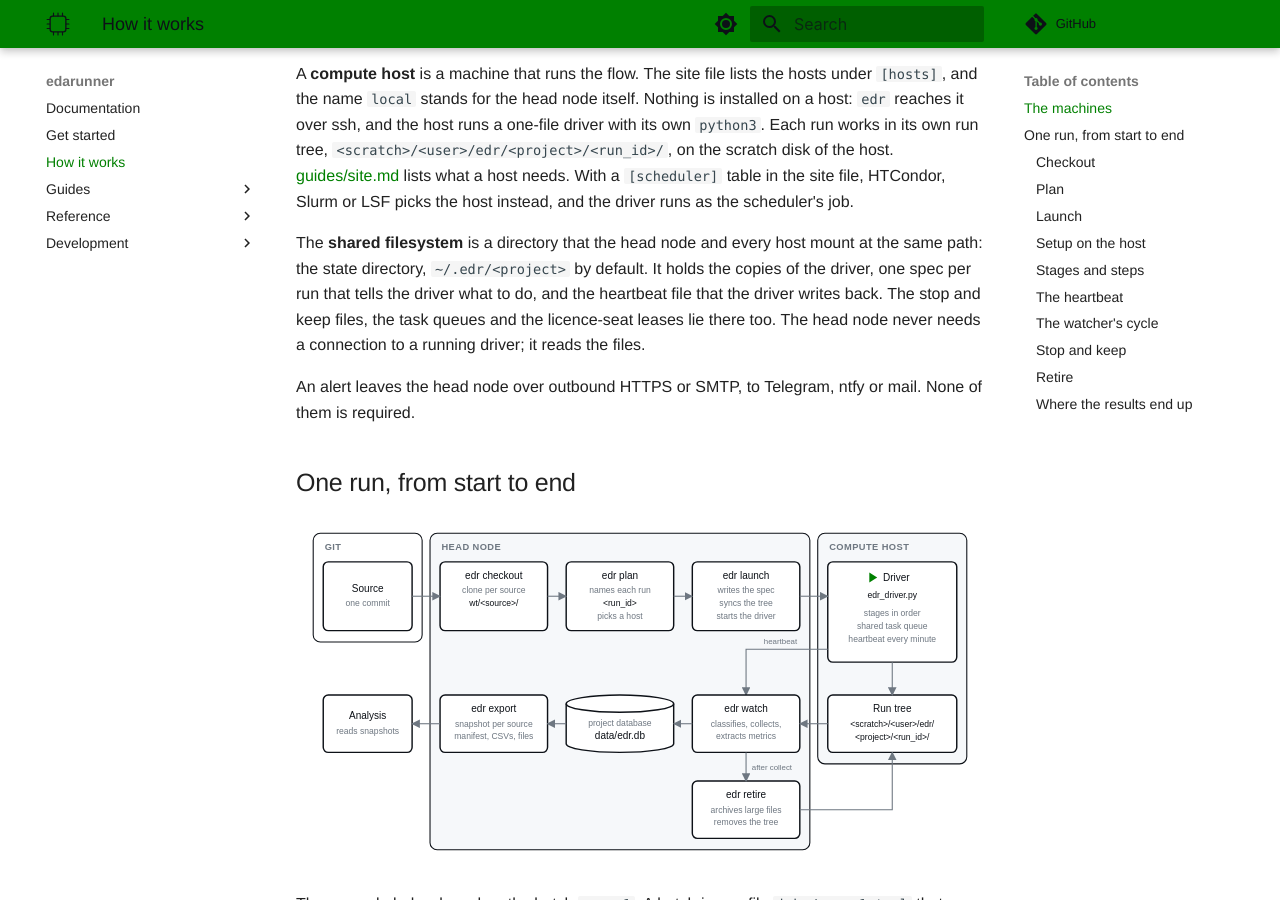
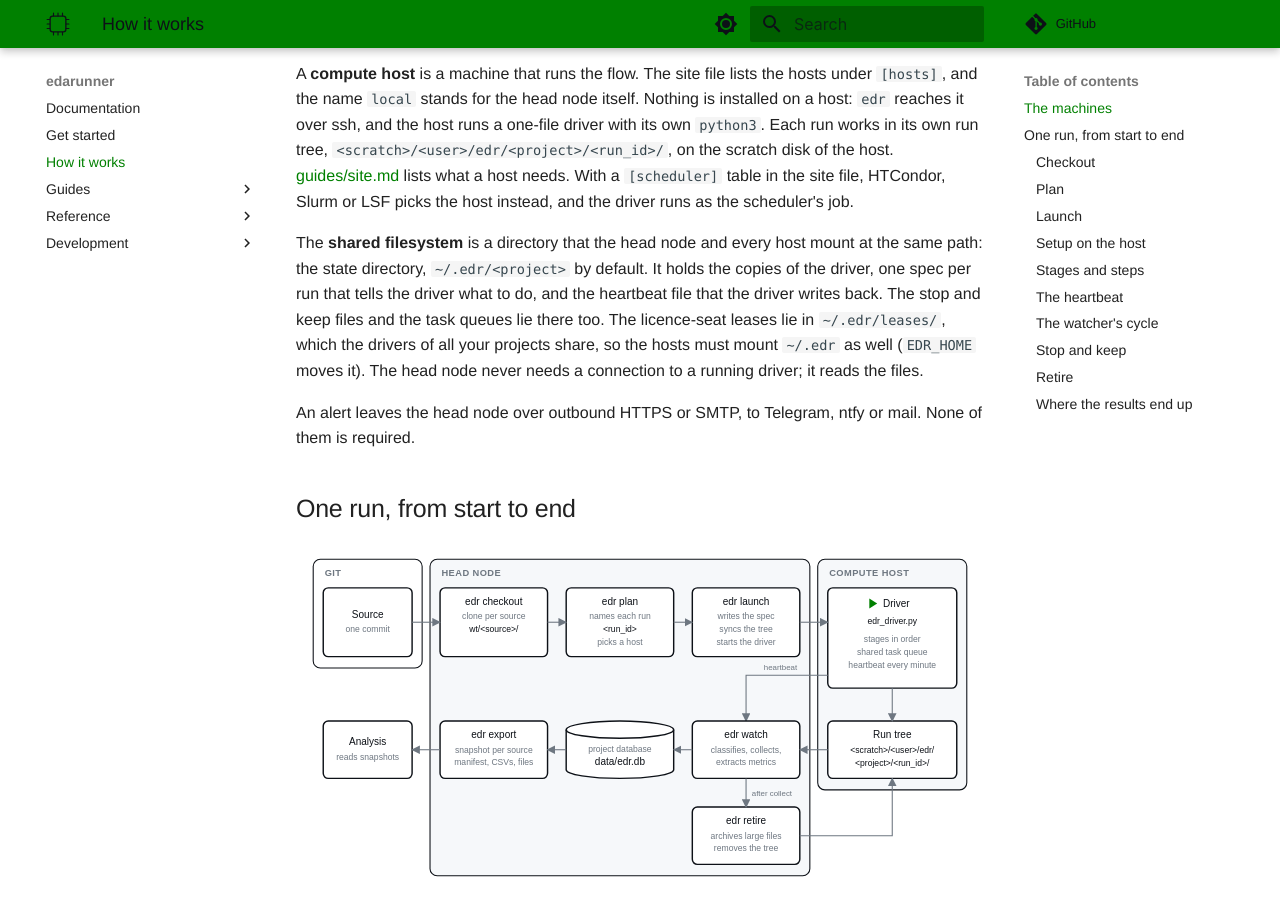
Before and after one commit to lionnus/edarunner, an MkDocs documentation site: the page built from docs/how-it-works.md, in a window 1280 px wide and 900 px high, scrolled down 894 px. Built offline with MkDocs 1.6.1 and Material for MkDocs 9.7.7, drawn with Linux system fonts in a browser that asks for light colours; comment, search, counter and statistics services are not loaded; some of the changed text lies outside the part shown.

Commit message:
:bug: leases: Share one lease directory per tool between all projects of the user, with the project in each lease key

```diff
--- a/docs/how-it-works.md
+++ b/docs/how-it-works.md
@@ -33,9 +33,11 @@ The **shared filesystem** is a directory that the head node and every
 host mount at the same path: the state directory, `~/.edr/<project>` by
 default. It holds the copies of the driver, one spec per run that tells
 the driver what to do, and the heartbeat file that the driver writes
-back. The stop and keep files, the task queues and the licence-seat
-leases lie there too. The head node never needs a connection to a
-running driver; it reads the files.
+back. The stop and keep files and the task queues lie there too. The
+licence-seat leases lie in `~/.edr/leases/`, which the drivers of all
+your projects share, so the hosts must mount `~/.edr` as well (`EDR_HOME`
+moves it). The head node never needs a connection to a running driver;
+it reads the files.
 
 An alert leaves the head node over outbound HTTPS or SMTP, to Telegram,
 ntfy or mail. None of them is required.
@@ -174,9 +176,11 @@ A stage whose `needs.tools` names a tool with a probe waits at a gate
 first, with the phase `gate:<stage>`. The driver runs the probe, takes
 the first number as the free seats, and subtracts the seats that other
 drivers leased in the last `lease_s` seconds. When enough seats are
-left, it writes one lease file per seat under `<state_dir>/leases/<tool>/`
+left, it writes one lease file per seat under `~/.edr/leases/<tool>/`
 by a rename, and counts again; when an older lease of another run now
-leaves too few seats, it backs off. Of two drivers that read the same
+leaves too few seats, it backs off. The directory is the same for every
+project of the user, and a lease file starts with the project and the
+run id, so the drivers of two projects never take the same last seat. Of two drivers that read the same
 free seat, the later one therefore waits (`Driver.take`). The driver
 polls every 5 seconds up to `gate_max_s` and then fails the stage with
 exit 4. It removes its leases when the stage ends, on every exit path
@@ -243,8 +247,8 @@ text, and the watcher goes on with the last config that loaded: it
 still reads the heartbeats, alerts and collects, but it resumes and
 launches nothing until the file loads again (`watch.run_forever`). edr
 never deletes a file of yours on its own:
-the only files the watcher removes are expired seat leases in the state
-directory. One cycle does this, in order:
+the only files the watcher removes are expired seat leases of its
+project in `~/.edr/leases/`. One cycle does this, in order:
 
 1. It reads the heartbeat of every run in every batch without a
    `RETIRED` file, and writes the runs, their stages and steps and a
@@ -284,9 +288,9 @@ directory. One cycle does this, in order:
    directory or command line of the process holds `/<project>/<run_id>`
    under the safety marker. A process without `EDR_RUN_ID` is owned
    when its working directory or command line holds the safety marker.
-8. It removes a seat lease whose run is dead, retired or has left the
-   stage, or that is older than the stage budget, and writes a `lease`
-   event with the reason (`watch.sweep_leases`).
+8. It removes a seat lease of this project whose run is dead, retired
+   or has left the stage, or that is older than the stage budget, and
+   writes a `lease` event with the reason (`watch.sweep_leases`).
 9. A queued job starts when a host now fits it, one per batch per cycle.
 10. It writes `data/board/`, edits the pinned Telegram board, sends the
     daily digest when it is due, and writes `<state_dir>/watch.json`,
```
Also changed, not shown: docs/dev/driver.md (+5 -2 lines), docs/guides/site.md (+3 -2 lines), docs/reference/configuration.md (+2 -2 lines), 10 other files.
